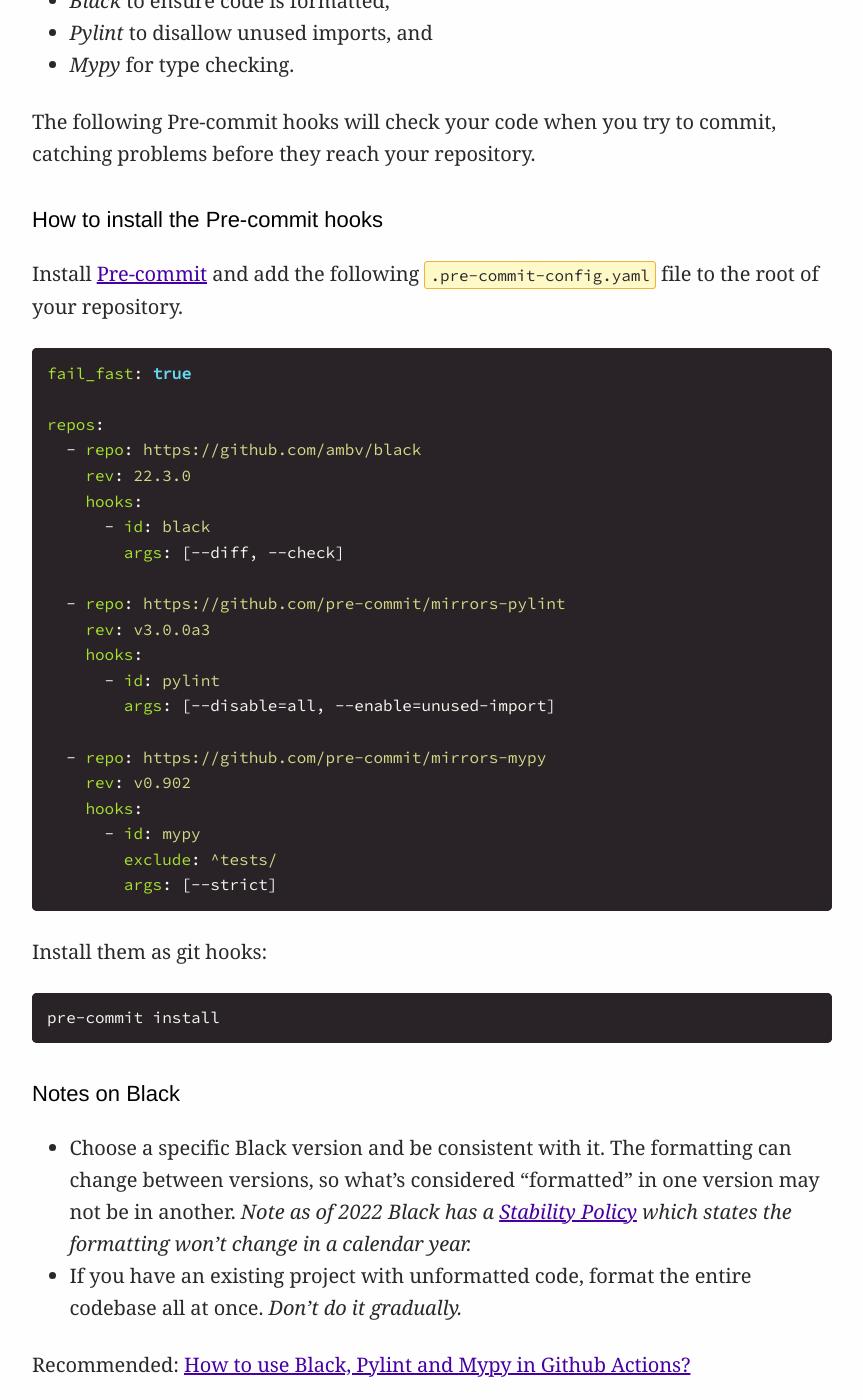
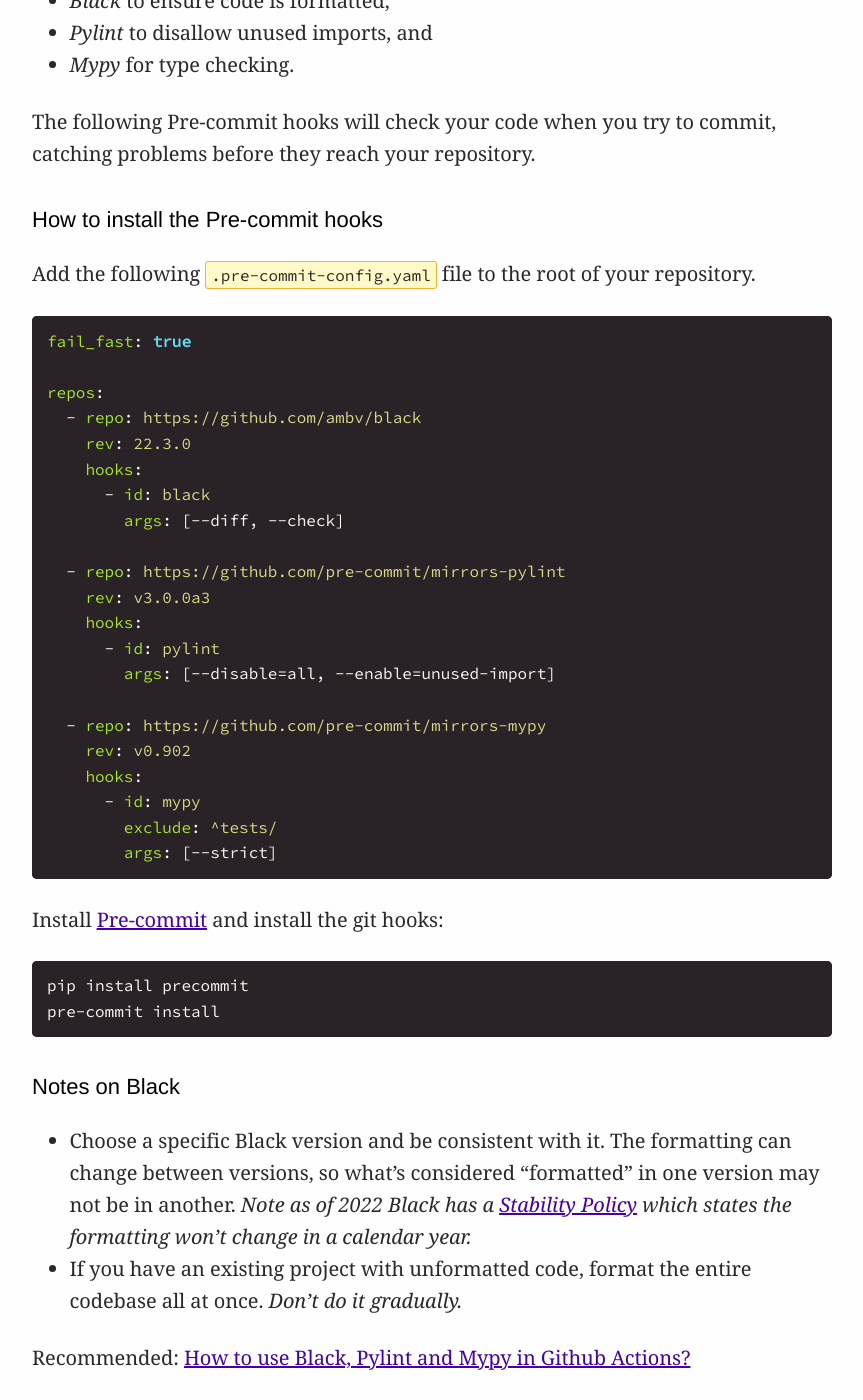
Before and after one commit to explodinglabs/explodinglabs.github.io, a Jekyll site: the page built from docs/_posts/python/2021-07-01-code-quality-pre-commit.markdown, in a window 1280 px wide and 1400 px high, scrolled down 424 px. Shown: the whole window, without its empty margins (208-1071 px from the left). Built offline with Jekyll 4.4.1, drawn with Linux system fonts in a browser that asks for light colours.

Commit message:
Update 2021-07-01-code-quality-pre-commit.markdown

````diff
--- a/docs/_posts/python/2021-07-01-code-quality-pre-commit.markdown
+++ b/docs/_posts/python/2021-07-01-code-quality-pre-commit.markdown
@@ -58,8 +58,9 @@
         args: [--strict]
 ```
 
-Install them as git hooks:
+Install [Pre-commit](https://pre-commit.com) and install the git hooks:
 ```sh
+pip install precommit
 pre-commit install
 ```
 
````
Also changed, not shown: other parts of docs/_posts/python/2021-07-01-code-quality-pre-commit.markdown (+1 -1 lines).
